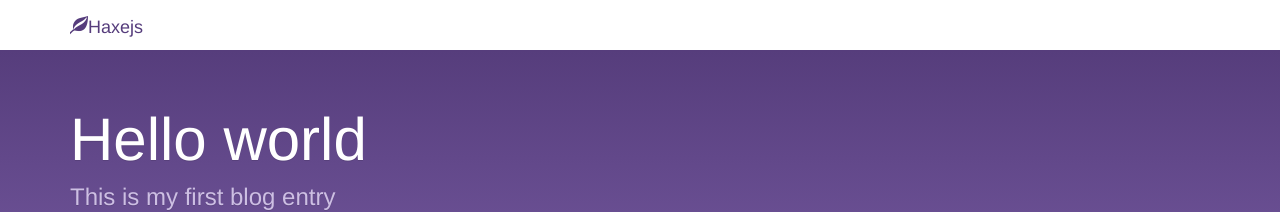
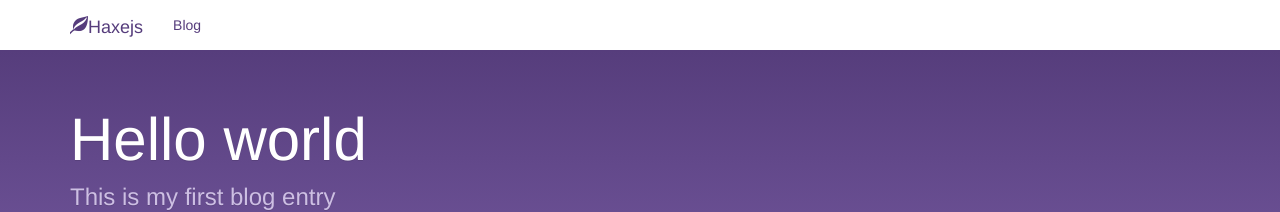
Before and after one commit to haxejs/haxejs.com, a Jekyll site: the page built from _posts/2014-11-21-hello-world.md, in a window 1280 px wide. Shown: the top 212 px of the page. Built offline with Jekyll 4.4.1, drawn with Linux system fonts in a browser that asks for light colours; Markdown is read by kramdown in place of the engine named in the settings.

Commit message:
Fix blog template

```diff
--- a/_layouts/default.html
+++ b/_layouts/default.html
@@ -2,7 +2,7 @@
 <html>
 <head>
     <meta charset="utf-8">
-	<meta name="fragment" content="!">
+    <meta name="fragment" content="!">
     <meta name="baidu-site-verification" content="7ehjwgF1qH">
     <meta property="wb:webmaster" content="151aad792508f12d" />
     <meta http-equiv="X-UA-Compatible" content="IE=edge">
@@ -12,9 +12,9 @@
     <meta name="author" content="Richard Shi, and Haxejs contributors">
     <title>{% if page.title %}{{ page.title }} | {% endif %}{{ site.title }}</title>
     <!-- Bootstrap core CSS -->
-    <link href="bower_components/bootstrap/dist/css/bootstrap.min.css" rel="stylesheet">
+    <link href="/bower_components/bootstrap/dist/css/bootstrap.min.css" rel="stylesheet">
     <!-- Documentation extras -->
-    <link href="css/docs.min.css" rel="stylesheet">
+    <link href="/css/docs.min.css" rel="stylesheet">
 </head>
 <body class="bs-docs-home">
     <!-- Docs master nav -->
@@ -27,17 +27,18 @@
             <span class="icon-bar"></span>
             <span class="icon-bar"></span>
           </button>
-          <a href="#!/home" class="navbar-brand"><span class="glyphicon glyphicon-leaf"></span>Haxejs</a>
+          <a href="/#!/home" class="navbar-brand"><span class="glyphicon glyphicon-leaf"></span>Haxejs</a>
         </div>
         <nav class="collapse navbar-collapse bs-navbar-collapse" role="navigation">
 
           <ul class="nav navbar-nav">
             <!--
-            <li><a href="#!/understand" translate="UNDERSTAND_TITLE"></a></li>
-            <li><a href="#!/getstarted" translate="GETSTARTED_TITLE"></a></li>
-            <li><a href="#!/kanduoduo" translate="KANDUODUO_TITLE"></a></li>
-            <li><a href="#!/showcase"   translate="SHOWCASE_TITLE"></a></li>
+            <li><a href="/#!/understand" translate="UNDERSTAND_TITLE"></a></li>
+            <li><a href="/#!/getstarted" translate="GETSTARTED_TITLE"></a></li>
+            <li><a href="/#!/kanduoduo" translate="KANDUODUO_TITLE"></a></li>
+            <li><a href="/#!/showcase"   translate="SHOWCASE_TITLE"></a></li>
             -->
+            <li><a href="/blogs.html">Blog</a></li>
           </ul>
         <!--
           <ul class="nav navbar-nav navbar-right">
@@ -93,7 +94,7 @@
         </ul>
       </div>
     </footer>
-    <script src="bower_components/jquery/dist/jquery.min.js"></script>
-    <script src="bower_components/bootstrap/dist/js/bootstrap.min.js"></script>
+    <script src="/bower_components/jquery/dist/jquery.min.js"></script>
+    <script src="/bower_components/bootstrap/dist/js/bootstrap.min.js"></script>
 </body>
 </html>
```
